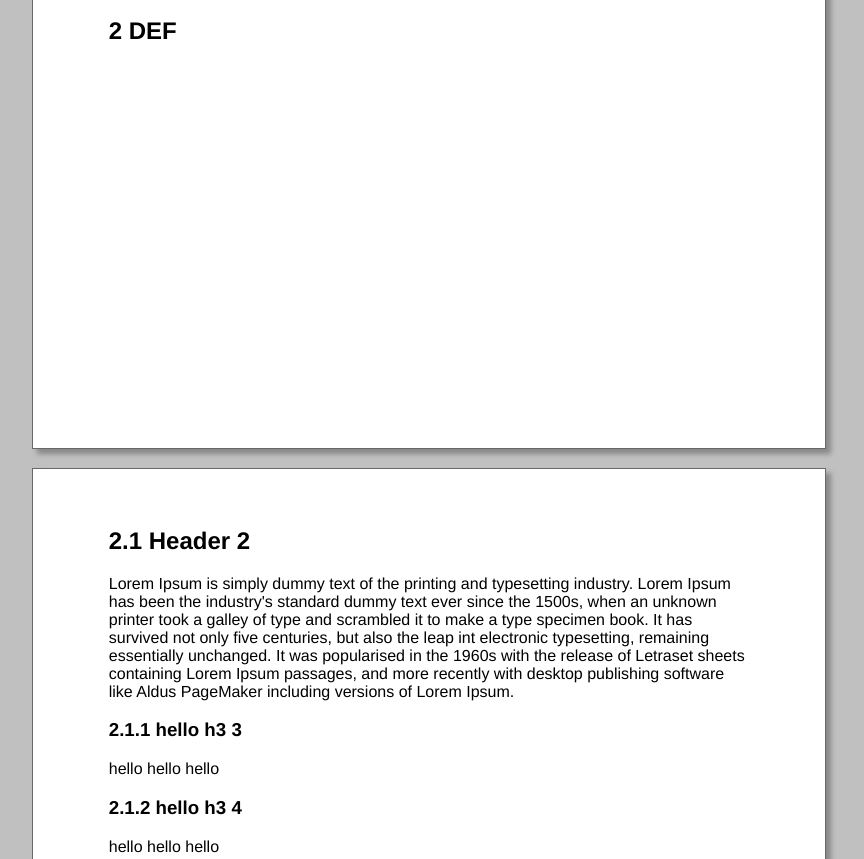
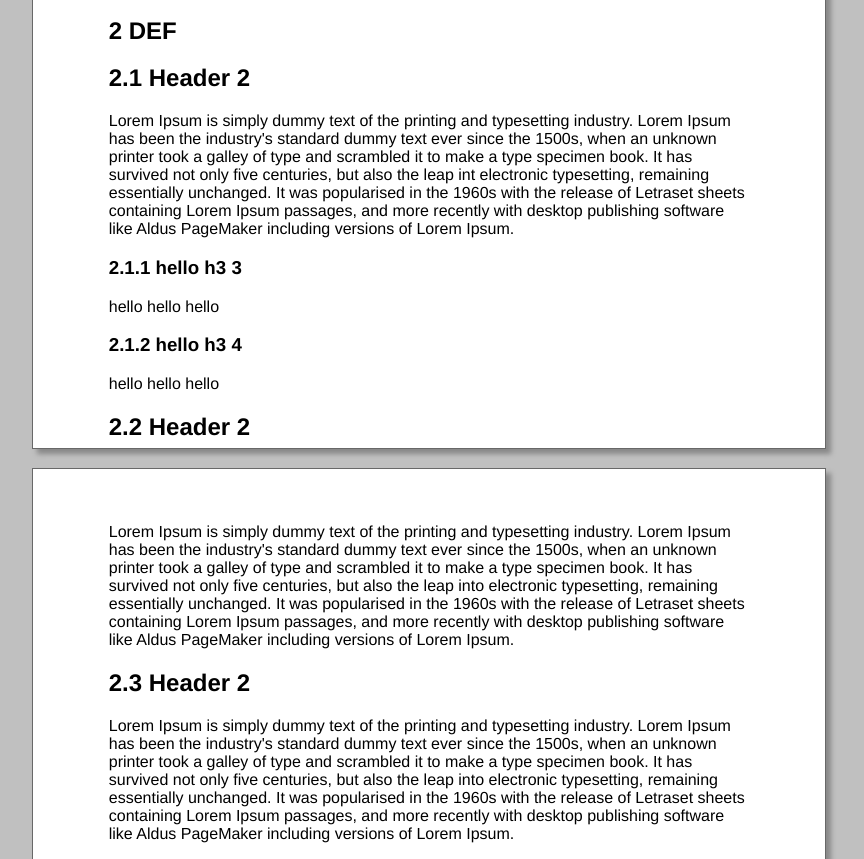
Before and after one commit to davidagraf/htmltex, a website: page app/index.html in a window 1280 px wide. Shown: the part 2975-3834 px from the top of the page, without its empty margins (211-1075 px from the left). Drawn offline with nearby package versions, Linux system fonts and the light colour scheme; files that its build step writes are made by us from their sources.

Commit message:
check for overflow to figure out if new page needs to be added

```diff
--- a/app/scripts/main.js
+++ b/app/scripts/main.js
@@ -4,7 +4,7 @@
   var $toc = $('#toc'),
       depths = [],
       headerCounter = 0,
-      A4_HEIGHT = 842, pageHeight, pageDiv,
+      A4_HEIGHT = 842, pageDiv,
       DIV_ARTICLE = $('article'),
 
   genNumbers = function(depth) {
@@ -31,18 +31,20 @@
     $toc.append('<a href="#header' + headerCounter++ + '">' + newtext + '</a><br/>');
   });
 
-  pageHeight = Infinity;
   DIV_ARTICLE.children().each(function(key, value) {
     var $value = $(value), elHeight = $value.outerHeight(true);
 
-    if ($value.hasClass('page-break') || pageHeight + elHeight > A4_HEIGHT) {
-      pageHeight = 0;
+    if ($value.hasClass('page-break') || !pageDiv) {
       pageDiv = $('<div class="page"></div>');
       DIV_ARTICLE.append(pageDiv);
     }
-    pageHeight += elHeight;
-    console.log(pageHeight);
     pageDiv.append($value);
+    if (pageDiv.prop('offsetHeight') - pageDiv.prop('scrollHeight') < 0) {
+      $value.remove();
+      pageDiv = $('<div class="page"></div>');
+      DIV_ARTICLE.append(pageDiv);
+      pageDiv.append($value);
+    }
   });
 
 })();
```
Also changed, not shown: app/index.html (+74 -0 lines).
